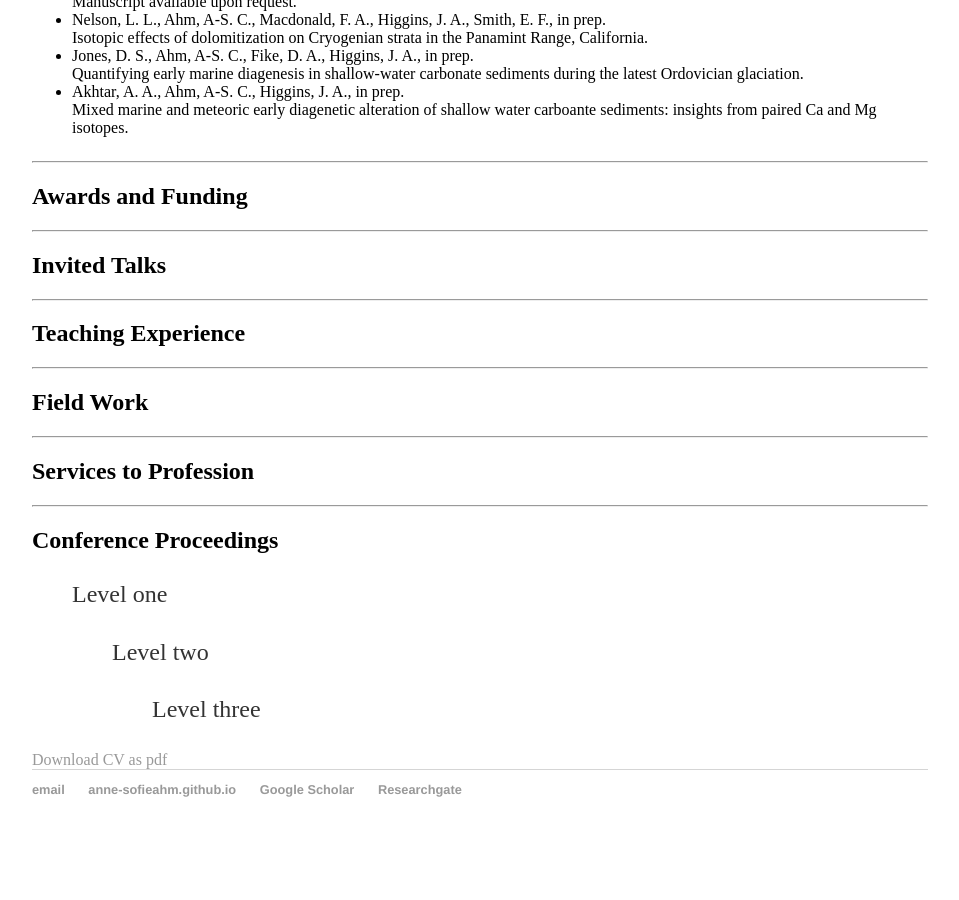
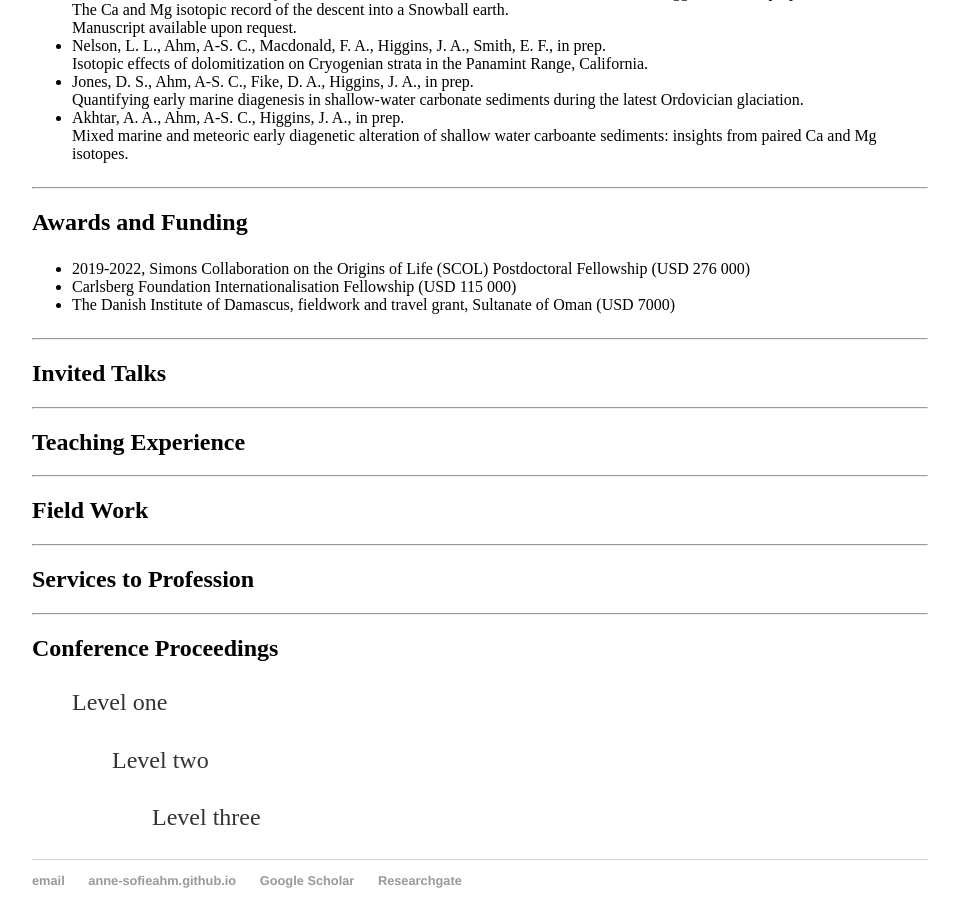
Before and after one commit to Anne-SofieAhm/Anne-SofieAhm.github.io, a Jekyll site: the page built from mycv/index.html, in a window 1280 px wide and 900 px high, scrolled down 1231 px. Shown: the whole window, without its empty margins (160-1119 px from the left). Built offline with Jekyll 4.4.1, drawn with Linux system fonts in a browser that asks for light colours; before the commit the page ends 2088 px from its top, so only the background shows below that.

Commit message:
Update index.html

```diff
--- a/mycv/index.html
+++ b/mycv/index.html
@@ -81,6 +82,13 @@ title: Curriculum Vitae
 
 <hr />
 <h2>Awards and Funding</h2>
+<p>
+  <ul>
+    <li>2019-2022, Simons Collaboration on the Origins of Life (SCOL) Postdoctoral Fellowship (USD 276 000)</li>
+    <li>Carlsberg Foundation Internationalisation Fellowship (USD 115 000)</li>
+    <li>The Danish Institute of Damascus, fieldwork and travel grant, Sultanate of Oman (USD 7000)</li>
+  </ul>
+</p>
 
 <hr />
 <h2>Invited Talks</h2>
@@ -103,5 +111,3 @@ title: Curriculum Vitae
 </blockquote>
 </blockquote>
 </blockquote>
-
-<a href="https://drive.google.com/file/d/10eUXEErqioppQAAzFtwSAJcCW_QTab4v/view?usp=sharing">Download CV as pdf</a>
```
Also changed, not shown: other parts of mycv/index.html (+1 -0 lines).
